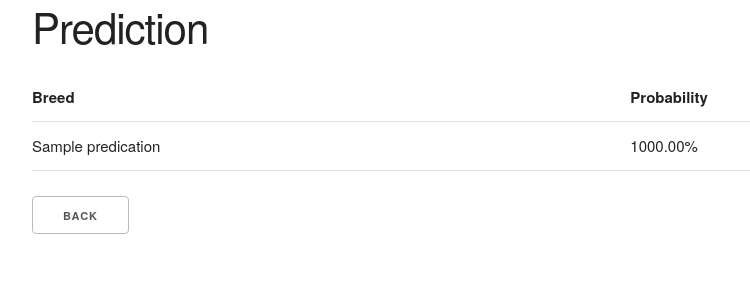
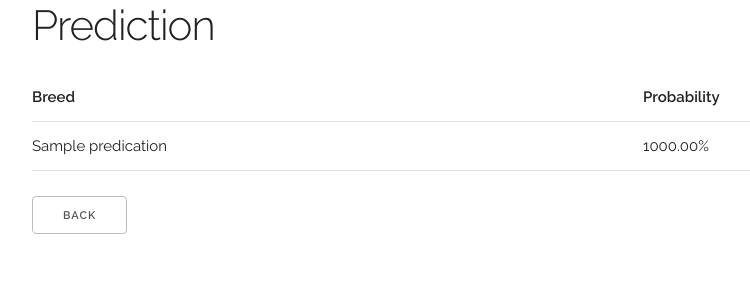
Before and after one commit to coombeben/DogPredictor, a Flask app: template flaskr/templates/predict.html in a window 1280 px wide. Shown: the top 300 px of the page, without its empty margins (128-878 px from the left). Run offline with Flask 3, Linux system fonts and the light colour scheme; the template is opened without the code that fills it: most values are stand-ins (such as "Sample title", 1, 10 or a date in 2020).

Commit message:
Standardised font

```diff
--- a/flaskr/templates/home.html
+++ b/flaskr/templates/home.html
@@ -4,7 +4,7 @@
     <meta charset="UTF-8">
     <meta name="viewport" content="width=device-width, initial-scale=1">
     <title>Dog Predictor</title>
-    <link href="//fonts.googleapis.com/css?family=Raleway:400,300,600" rel="stylesheet" type="text/css">
+    <link rel="stylesheet" href="//fonts.googleapis.com/css?family=Raleway:400,300,600" type="text/css">
     <link rel="stylesheet" href="{{ url_for('static', filename='css/normalize.css') }}" type="text/css">
     <link rel="stylesheet" href="{{ url_for('static', filename='css/skeleton.css') }}" type="text/css">
     <link rel="stylesheet" href="{{ url_for('static', filename='css/custom.css') }}" type="text/css">
--- a/flaskr/templates/predict.html
+++ b/flaskr/templates/predict.html
@@ -3,8 +3,9 @@
 <head>
     <meta charset="UTF-8">
     <title>Dog Predictor</title>
-    <link rel="stylesheet" href="{{ url_for('static', filename='css/normalize.css') }}">
-    <link rel="stylesheet" href="{{ url_for('static', filename='css/skeleton.css') }}">
+    <link rel="stylesheet" href="//fonts.googleapis.com/css?family=Raleway:400,300,600" type="text/css">
+    <link rel="stylesheet" href="{{ url_for('static', filename='css/normalize.css') }}" type="text/css">
+    <link rel="stylesheet" href="{{ url_for('static', filename='css/skeleton.css') }}" type="text/css">
     <link rel="shortcut icon" href="{{ url_for('static', filename='favicon.ico') }}">
 </head>
 <body>
```
